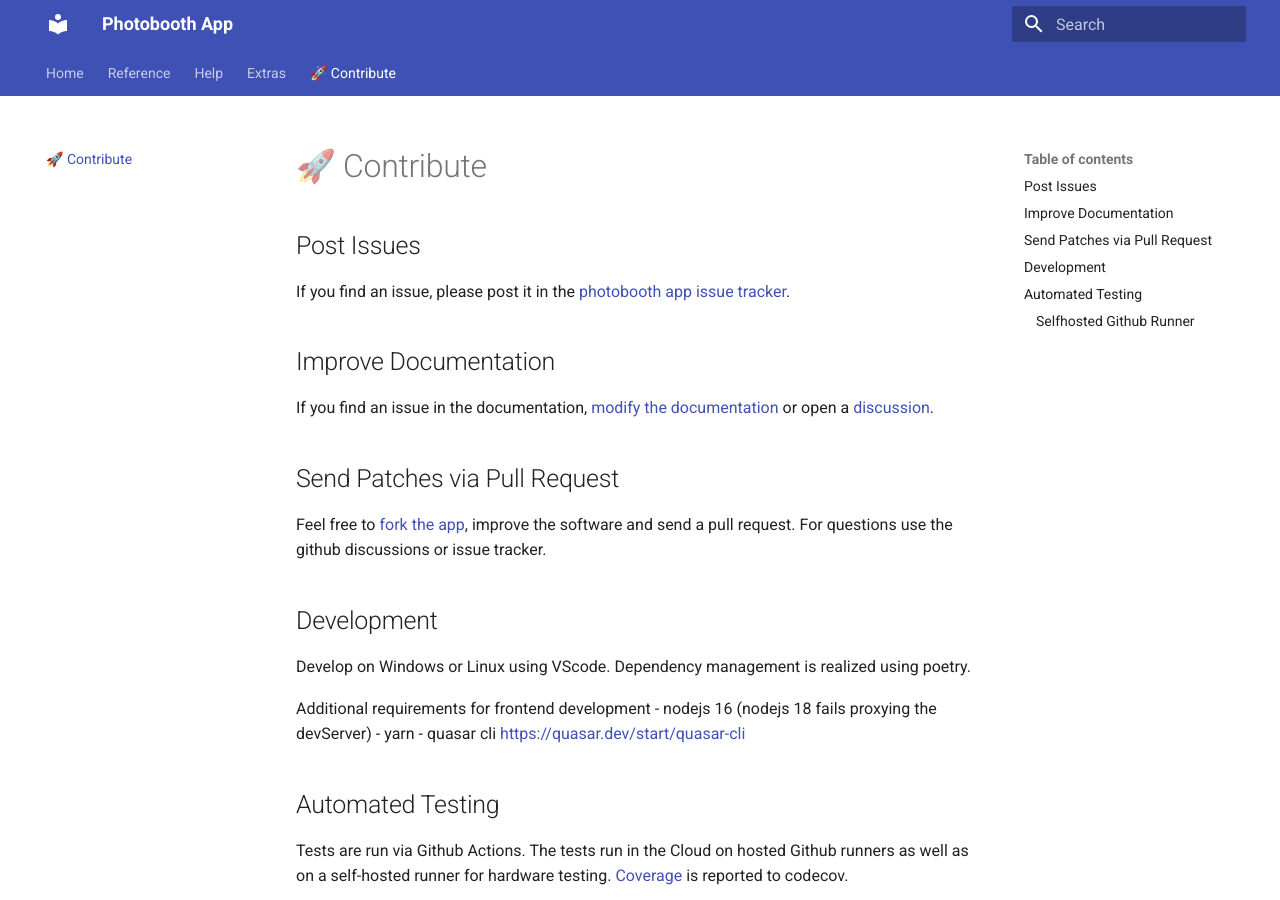
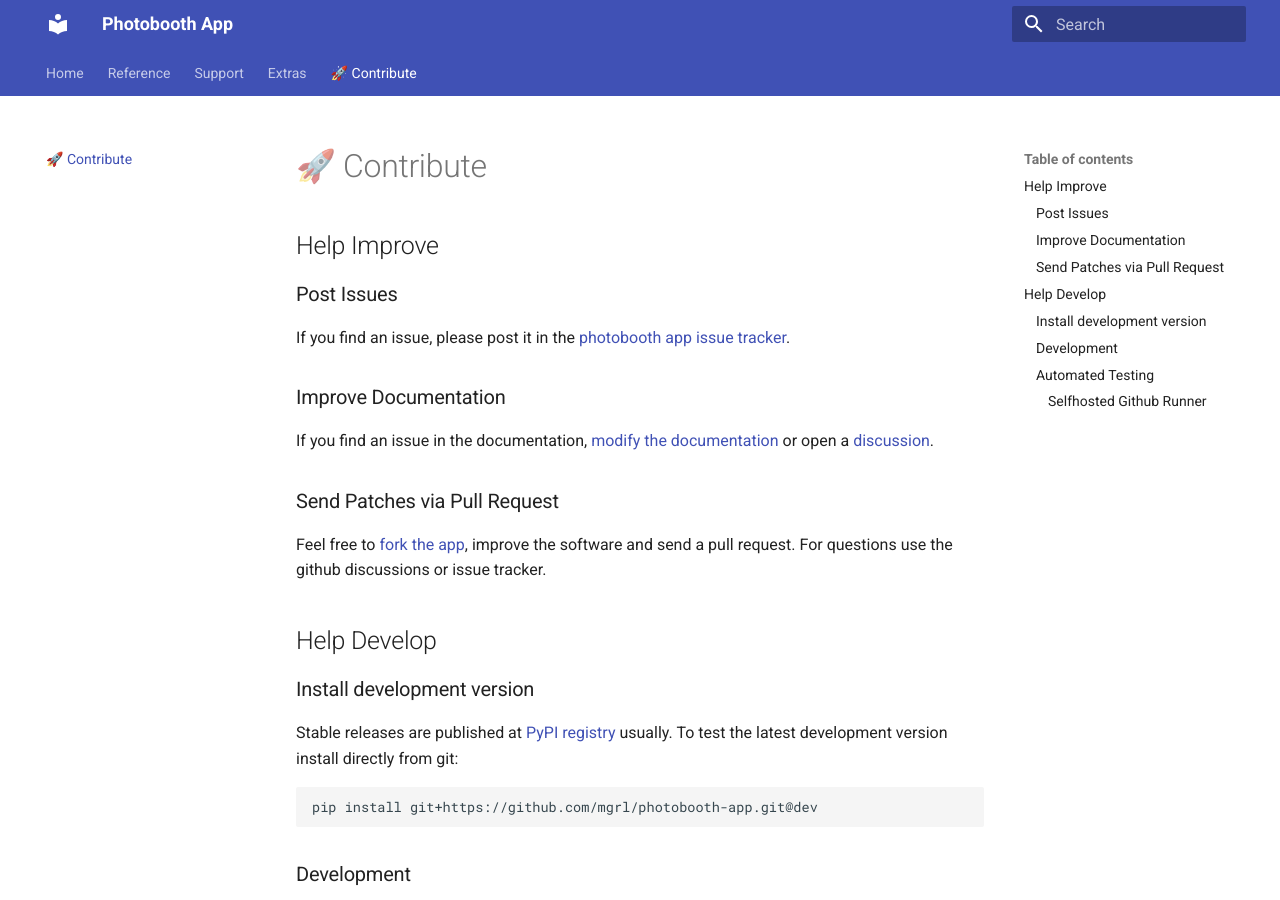
Before and after one commit to photobooth-app/photobooth-docs, an MkDocs documentation site: the page built from docs/contribute.md, in a window 1280 px wide and 900 px high. Built offline with MkDocs 1.6.1 and Material for MkDocs 9.7.7, drawn with Linux system fonts in a browser that asks for light colours.

Commit message:
docs updated

````diff
--- a/docs/contribute.md
+++ b/docs/contribute.md
@@ -1,19 +1,32 @@
 # 🚀 Contribute
 
-## Post Issues
+## Help Improve
+
+### Post Issues
 
 If you find an issue, please post it in the [photobooth app issue tracker](https://github.com/mgrl/photobooth-app/issues).
 
-## Improve Documentation
+### Improve Documentation
 
 If you find an issue in the documentation, [modify the documentation](https://github.com/mgrl/photobooth-docs) or open a [discussion](https://github.com/mgrl/photobooth-app/discussions).
 
-## Send Patches via Pull Request
+### Send Patches via Pull Request
 
 Feel free to [fork the app](https://github.com/mgrl/photobooth-app), improve the software and send a pull request.
 For questions use the github discussions or issue tracker.
 
-## Development
+## Help Develop
+
+### Install development version
+
+Stable releases are published at [PyPI registry](https://pypi.org/project/photobooth-app/) usually.
+To test the latest development version install directly from git:
+
+```sh
+pip install git+https://github.com/mgrl/photobooth-app.git@dev
+```
+
+### Development
 
 Develop on Windows or Linux using VScode.
 Dependency management is realized using poetry.
@@ -23,13 +36,13 @@
     - yarn
     - quasar cli <https://quasar.dev/start/quasar-cli>
 
-## Automated Testing
+### Automated Testing
 
 Tests are run via Github Actions.
 The tests run in the Cloud on hosted Github runners as well as on a self-hosted runner for hardware testing.
 [Coverage](https://app.codecov.io/gh/mgrl/photobooth-app) is reported to codecov.
 
-### Selfhosted Github Runner
+#### Selfhosted Github Runner
 
 Supports additional tests for hardware:
 
--- a/mkdocs.yml
+++ b/mkdocs.yml
@@ -34,10 +34,10 @@
       - reference/index.md
       - reference/api.md
       - reference/photoboothprojectintegration.md
-  - Help:
-      - help/index.md
-      - help/troubleshooting.md
-      - help/faq.md
+  - Support:
+      - support/index.md
+      - support/troubleshooting.md
+      - support/faq.md
   - Extras:
       - extras/index.md
       - extras/onscreenkeyboard.md
````
Also changed, not shown: docs/help/index.md (deleted, +0 -3 lines), docs/installation.md (+62 -1 lines), docs/support/index.md (added, +8 -0 lines), docs/support/troubleshooting.md (renamed from docs/help/troubleshooting.md, +4 -0 lines), docs/update.md (+1 -1 lines), docs/support/faq.md (renamed from docs/help/faq.md).
